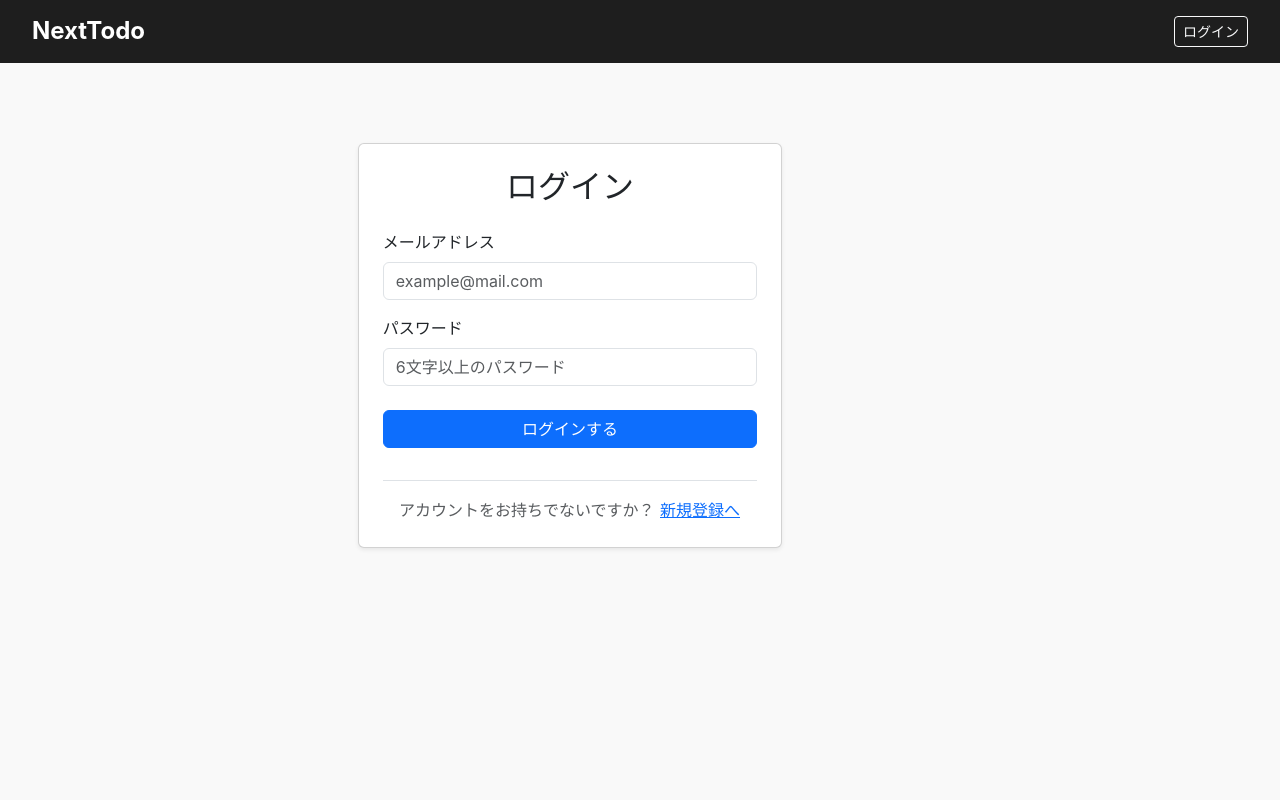
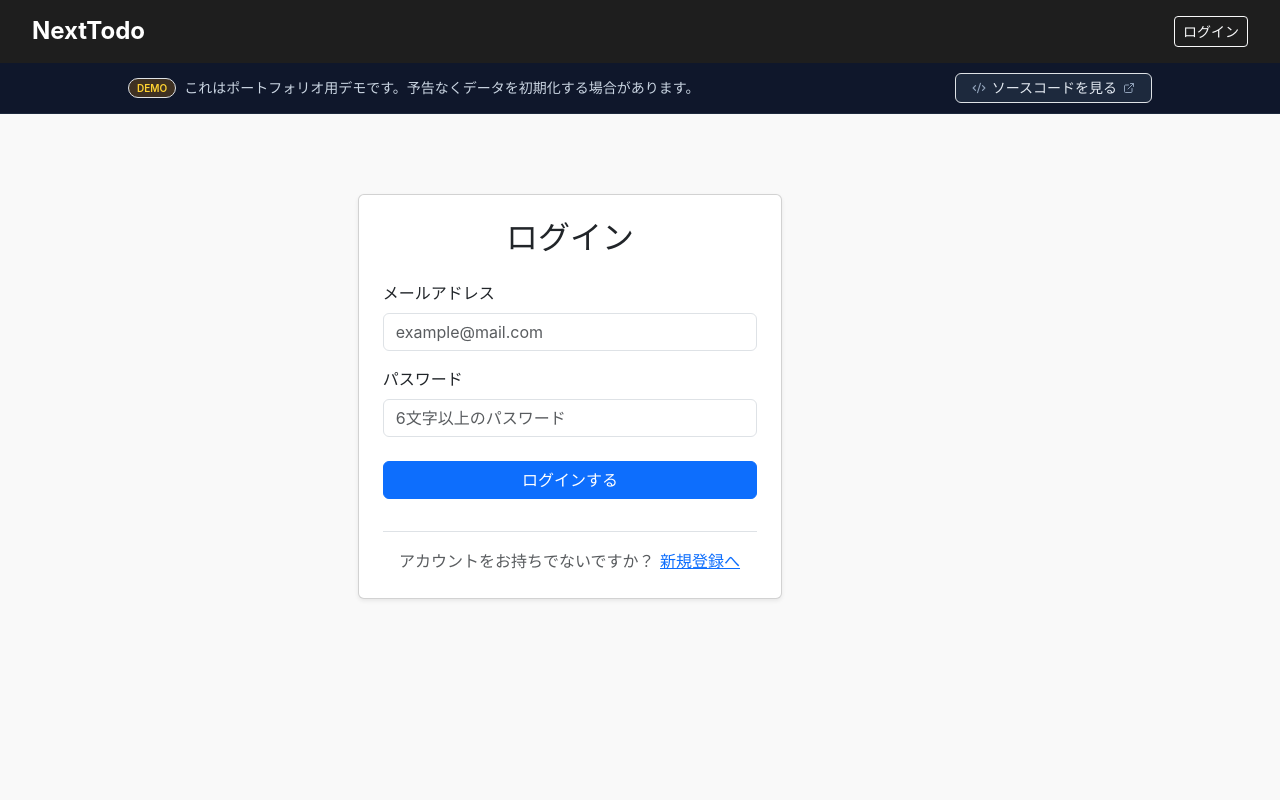
Before and after one commit to shikao-web/next-todo, a Next.js app: page /login in a window 1280 px wide. Shown: the top 800 px of the page. Built offline with nearby package versions, Linux system fonts and the light colour scheme; no server answers.

Commit message:
new file:   components/layout/DemoBanner/index.tsx

```diff
--- a/app/layout.tsx
+++ b/app/layout.tsx
@@ -2,7 +2,7 @@ import type { Metadata } from "next";
 import 'bootstrap/dist/css/bootstrap.min.css'
 import { Geist, Geist_Mono } from "next/font/google";
 import "./globals.css";
-import { Header, Footer } from '@/components/layout'
+import { Header, Footer , DemoBanner } from '@/components/layout'
 
 const geistSans = Geist({
   variable: "--font-geist-sans",
@@ -35,6 +35,7 @@ export default function RootLayout({
     >
       <body className="min-h-full flex flex-col">
         <Header />
+        <DemoBanner />
         <div className="container">
           <main>
             {children}
--- /dev/null
+++ b/components/layout/DemoBanner/index.tsx
@@ -0,0 +1,34 @@
+// components/DemoBanner.tsx
+import React from 'react';
+import { CodeXml, ExternalLink } from 'lucide-react';
+
+export default function DemoBanner() {
+  const GITHUB_REPO_URL = "https://github.com/shikao-web/next-todo";
+
+  return (
+    <aside aria-label="デモ案内" className="bg-slate-900 text-slate-200 text-xs sm:text-sm py-2.5 px-4 border-b border-slate-800">
+      <div className="max-w-5xl mx-auto flex flex-col sm:flex-row items-center justify-between gap-2 text-center sm:text-left">
+        <div className="flex items-center gap-2">
+          <span className="bg-amber-500/20 text-amber-300 text-[10px] font-semibold px-2 py-0.5 rounded-full border border-amber-500/30 shrink-0">
+            DEMO
+          </span>
+          <p className="text-slate-300 m-0 p-0">
+            これはポートフォリオ用デモです。予告なくデータを初期化する場合があります。
+          </p>
+        </div>
+
+        <a
+          href={GITHUB_REPO_URL}
+          target="_blank"
+          rel="noopener noreferrer"
+          className="inline-flex items-center gap-1.5 font-medium text-slate-100 hover:text-white bg-slate-800 hover:bg-slate-700 px-3 py-1 rounded-md transition-colors border border-slate-700 shrink-0"
+        >
+          {/* GitHubアイコンの代わりに CodeXml を使用 */}
+          <CodeXml className="w-3.5 h-3.5 text-slate-400" />
+          <span>ソースコードを見る</span>
+          <ExternalLink className="w-3 h-3 text-slate-400" />
+        </a>
+      </div>
+    </aside>
+  );
+}
--- a/components/layout/index.ts
+++ b/components/layout/index.ts
@@ -1,2 +1,3 @@
 export { default as Header } from './header/index';
 export { default as Footer } from './footer/index';
+export { default as DemoBanner } from './DemoBanner/index';
--- a/package.json
+++ b/package.json
@@ -14,6 +14,7 @@
     "@supabase/ssr": "^0.12.5",
     "@supabase/supabase-js": "^2.109.0",
     "bootstrap": "^5.3.8",
+    "lucide-react": "^1.46.0",
     "next": "^16.2.4",
     "pg": "^8.20.0",
     "postcss": "^8.5.8",
```
Also changed, not shown: 1 other file (tests, documents, lock files or other folders).
